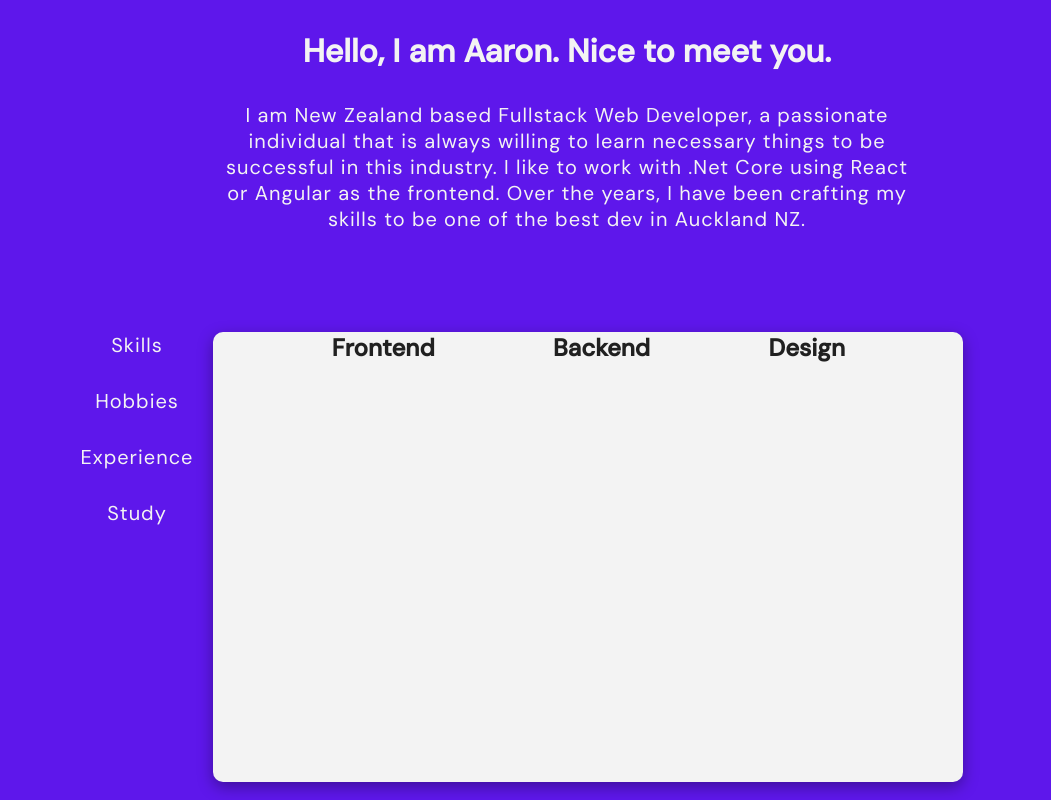
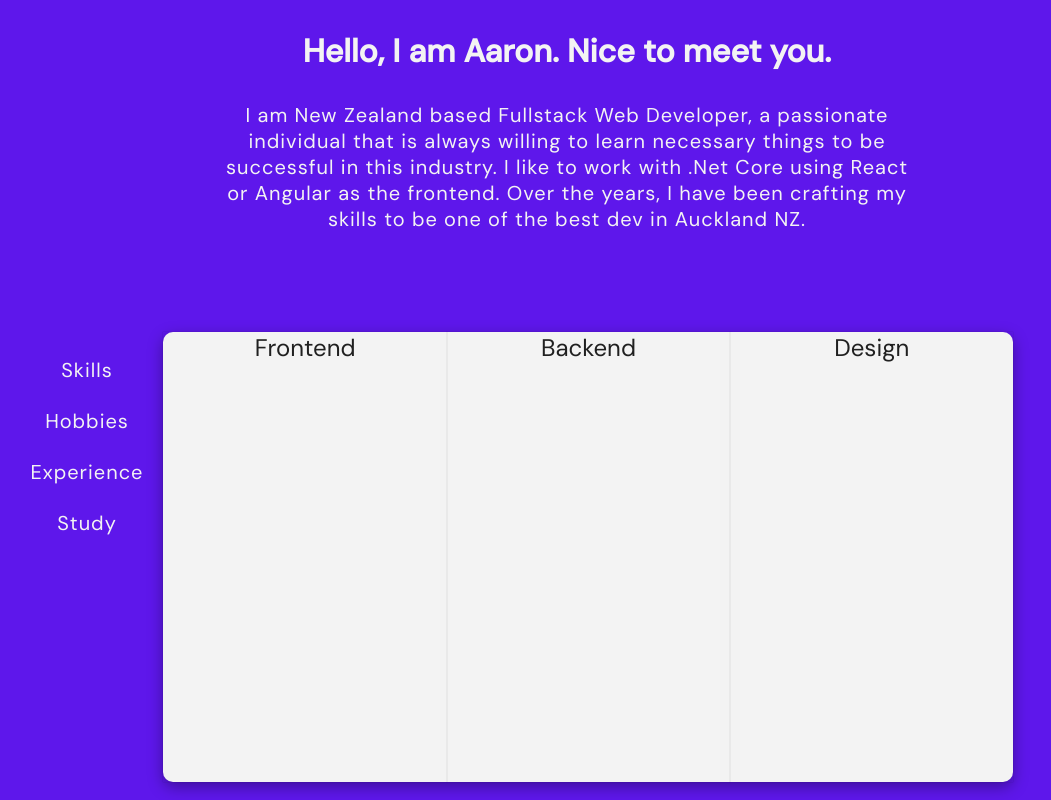
Before and after one commit to DiamondD7/WebPortfolio_2023, a React (Vite) app: page / in a window 1280 px wide. Shown: the part 1080-1880 px from the top of the page, without its empty margins (73-1124 px from the left). Built offline with nearby package versions, Linux system fonts and the light colour scheme.

Commit message:
added borders dividers

```diff
--- a/src/components/Aboutme/About.jsx
+++ b/src/components/Aboutme/About.jsx
@@ -15,13 +15,13 @@ const Description = () => {
         </div>
         <div className="description-container__wrapper">
           <div className="description-texts__wrapper">
-            <div>
+            <div className="description-texts-container">
               <h2 className="description-texts__header">Frontend</h2>
             </div>
-            <div>
+            <div className="description-texts-container">
               <h2 className="description-texts__header">Backend</h2>
             </div>
-            <div>
+            <div className="description-texts-container">
               <h2 className="description-texts__header">Design</h2>
             </div>
           </div>
--- a/src/styles/aboutstyles.css
+++ b/src/styles/aboutstyles.css
@@ -34,7 +34,7 @@
 }
 .description-container__wrapper{
     background-color: #F3F3F3;
-    width: 750px;
+    width: 850px;
     height: 450px;
     box-shadow: rgba(0, 0, 0, 0.35) 0px 5px 15px;
 
@@ -54,15 +54,24 @@
 }
 
 .description-list__wrapper ul li{
-    margin-bottom: 30px;
+    margin-top: 25px;
     letter-spacing: 1px;
 }
 
 .description-texts__wrapper{
     display: flex;
-    justify-content: space-evenly;
+    /* justify-content: space-around; */
+    /* padding-top: 20px; */
 }
 
 .description-texts__header{
     color: #202020;
+    font-weight: 400;
 }
+
+.description-texts-container{
+    /* background-color: red; */
+    width: 300px;
+    height: 450px;
+    box-shadow: rgba(0, 0, 0, 0.35) 0px 0px 0.8px;
+}
```
